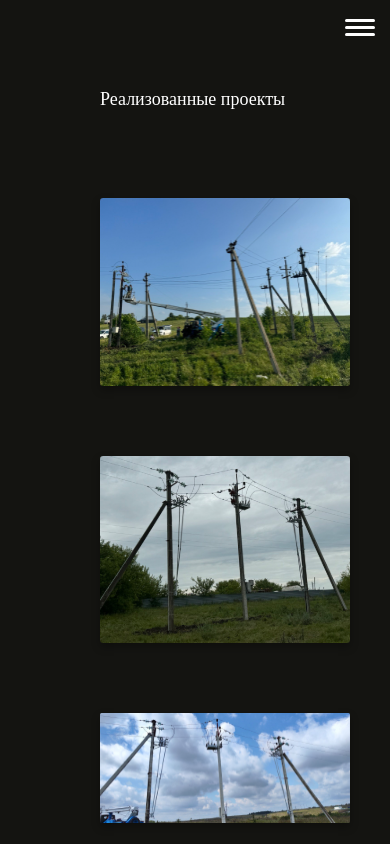
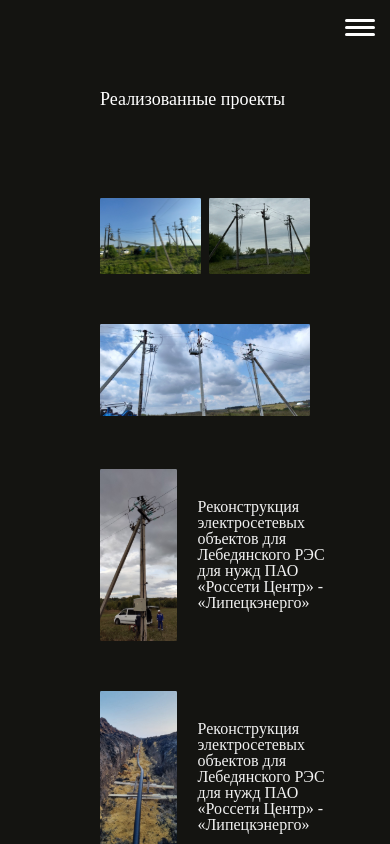
Before and after one commit to Daniks0-0/ENERGOSTROY, a React (Vite) app: page /projects in a window 390 px wide. Shown: the top 844 px of the page. Built offline with nearby package versions, Linux system fonts and the light colour scheme.

Commit message:
refactoring projectPage

```diff
--- a/src/components/ProjectPage/ProjectPage.jsx
+++ b/src/components/ProjectPage/ProjectPage.jsx
@@ -9,10 +9,7 @@ import others from "../../assets/others.svg";
 
 
 const contents = [
-    {
-        text: "Реконструкция электросетевых объектов  для Чаплыгинского РЭС для нужд ПАО  «Россети Центр» - «Липецкэнерго»",
-        photo: [Chaplygin1,Chaplygin2, Chaplygin3],
-    },
+
     {
         text: "Реконструкция электросетевых объектов  для Лебедянского РЭС для нужд ПАО «Россети Центр» - «Липецкэнерго»",
         photo: [Lebedyan],
@@ -32,6 +29,16 @@ const ProjectPage = () =>{
             <h1>
             Реализованные проекты
             </h1>
+            <div className="static-gallery">
+                <div className="row">
+                <img src={Chaplygin1} alt="линии электропередач" />
+                <img src={Chaplygin2} alt="линии электропередач" />
+                </div>
+                <div className="unrow">
+                <img src={Chaplygin3} alt="линии электропередач" />
+                </div>
+
+            </div>
             {contents.map(content =>(
                 <ProjectCard
                 key={content.index}
@@ -40,7 +47,6 @@ const ProjectPage = () =>{
                 />
             ))}
 
-
             </div>
 
         </div>
--- a/src/components/ProjectPage/ProjectPage.scss
+++ b/src/components/ProjectPage/ProjectPage.scss
@@ -1,9 +1,8 @@
 @use '_variables.scss' as vars;
 
 .ProjectPage {
-
-    padding-left: 100px;
-    padding-right: 40px;
+    padding-left: 100px !important;
+    padding-right: 40px !important;
 
     .ProjectPage__content {
         max-width: 1600px;
@@ -18,59 +17,104 @@
             margin: 90px 0;
         }
 
+        // Галерея статичных изображений
+        .static-gallery {
+            max-width: 1600px;
+            width: 100%;
+            padding-right: 40px;
+            display: flex;
+            flex-direction: column;
+            margin-bottom: 50px;
+
+            .row {
+                max-width: 1600px;
+                width: 100%;
+                display: flex;
+                flex-wrap: wrap;
+                justify-content: space-between;
+
+                img {
+                    max-width: 48%;
+                    flex: 0 0 48%;
+                    height: auto;
+                    object-fit: cover;
+                    margin-bottom: 50px;
+                }
+            }
+
+            .unrow {
+                img {
+                    width: 100%; // Изображение занимает всю ширину родителя
+                }
+            }
+        }
+
+        // Карточки проектов
         .project-card {
             max-width: 1600px;
             width: 100%;
             display: flex;
             flex-direction: row;
             justify-content: center;
-            gap: 30px;
+            align-items: center;
+            gap: 20px;
             margin-bottom: 50px;
 
             .photo-gallery {
                 display: flex;
                 flex-wrap: wrap;
-                gap: 30px;
 
                 img {
-                    width: 100%;
-                    max-width: 500px;
+                    max-width: 400px; // Максимальная ширина изображения
+                    width: 100%; // Изображение занимает всю ширину родителя
+                    height: auto; // Сохраняем пропорции
                     object-fit: cover;
-                    box-shadow: 0 4px 8px rgba(0, 0, 0, 0.3);
-
-                    &:nth-child(3) {
-                        max-width: 1070px;
-                    }
                 }
             }
 
             p {
                 color: #f1f1f1;
                 font-size: vars.$font-size-p;
-                text-align: center;
+                text-align: left;
             }
+            //править код  надо здесь, стили не подтягиваются
+            .project-card:not(:first-of-type) {
+                p {
+                    order: 1; // Текст слева
+                }
+
+                .photo-gallery {
+                    order: 2; // Галерея справа
+                }
         }
-
-        // Стили для первой карточки
-        .project-card:first-of-type {
-            flex-direction: column;
-
-
-            .photo-gallery {
-                justify-content: center; // Центрируем изображения
-                gap: 70px;
-
-                img {
-                    max-width: 500px;
-
-                    &:nth-child(3) {
-                        max-width: 1070px;
-                    }
-                }
-            }
+    }
 
 
         }
+    }
 
+@media (max-width: 1024px) {
+    .row img {
+        flex: 0 0 100%; // Каждое изображение занимает всю ширину строки
+        max-width: 100%;
+        margin-bottom: 10px; // Уменьшаем отступы
+    }
+
+    .project-card {
+        flex-direction: column; // На узких экранах элементы располагаются в колонку
+
+        .photo-gallery {
+            justify-content: center; // Центрируем изображения
+        }
+
+        p {
+            text-align: center; // Центрируем текст
+        }
     }
 }
+
+@media (max-width: 480px) {
+    .row img {
+        margin-bottom: 5px; // Ещё меньше отступов
+    }
+}
```
